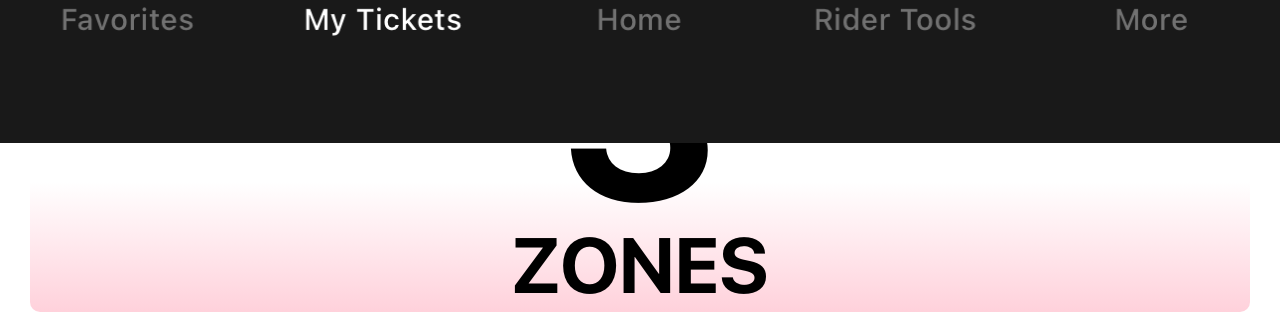
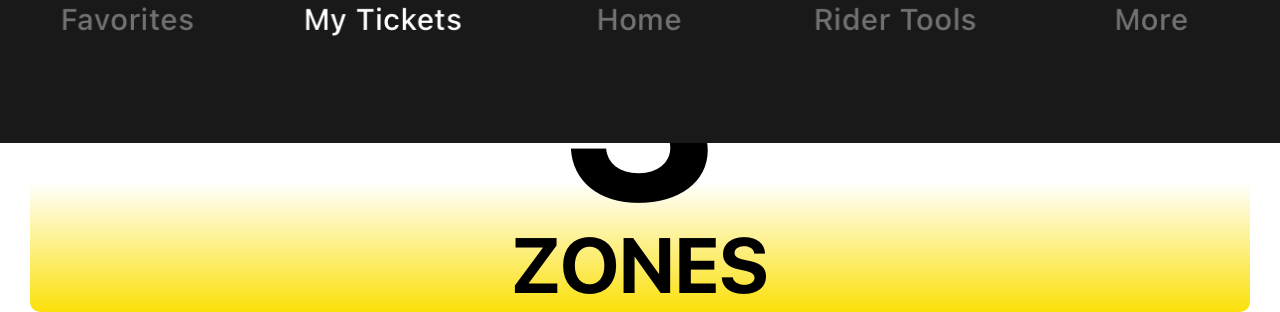
Before and after one commit to bytefusion-glitch/gitch.github.io, a plain HTML site: page index.html in a window 1280 px wide. Shown: the part 657-969 px from the top of the page. Drawn offline with Linux system fonts and the light colour scheme.

Commit message:
Update color.css

```diff
--- a/color.css
+++ b/color.css
@@ -1,6 +1,6 @@
 :root{
-    --first: #ffd1db;
-    --stripone: #ec9c91;
-    --striptwo: #5ebae9;
-    --stripthree: #e78d1f;
+   --first: #fbe00a;
+        --stripone: #5786d6;
+        --striptwo: #c58e67;
+        --stripthree: #598689;
 }
```
